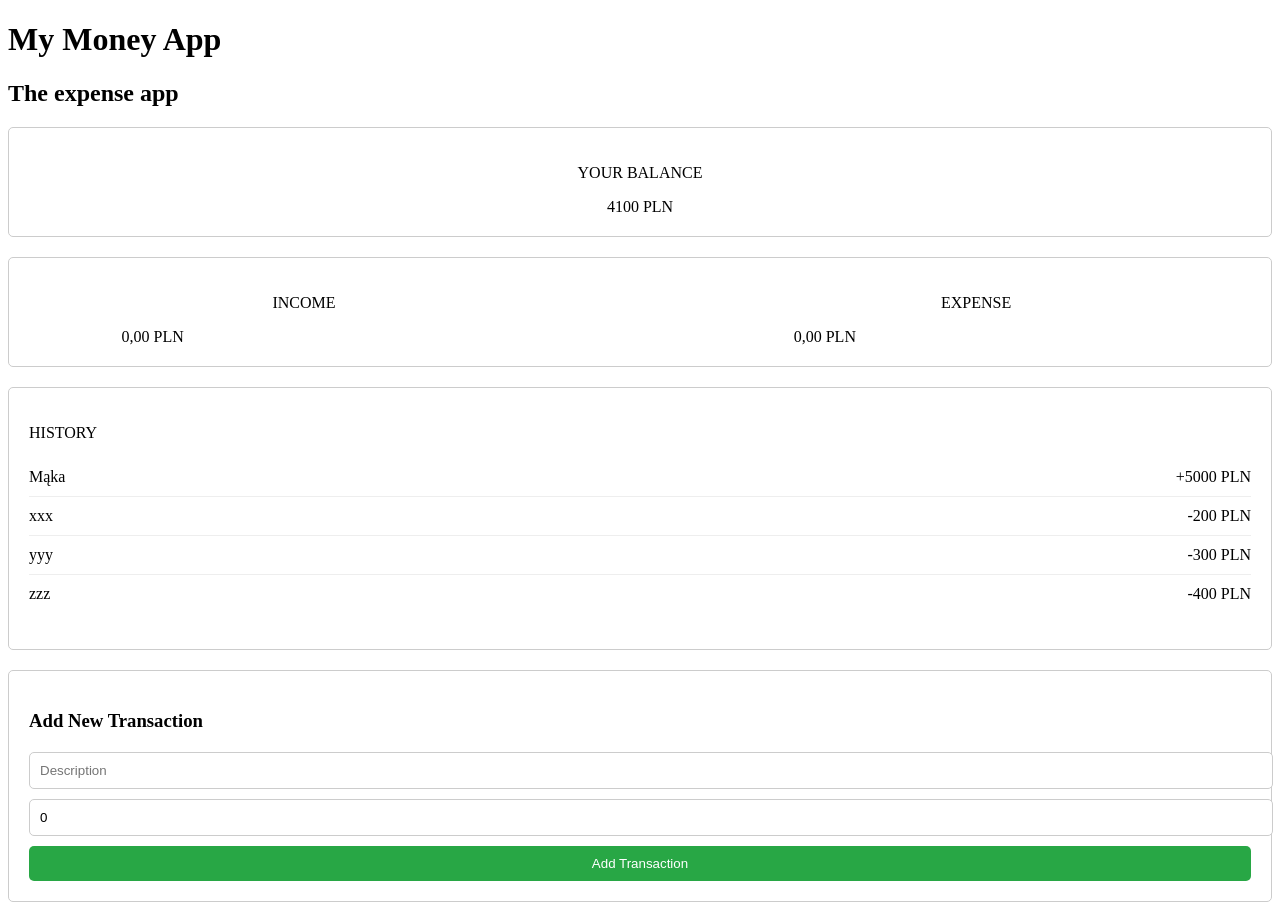
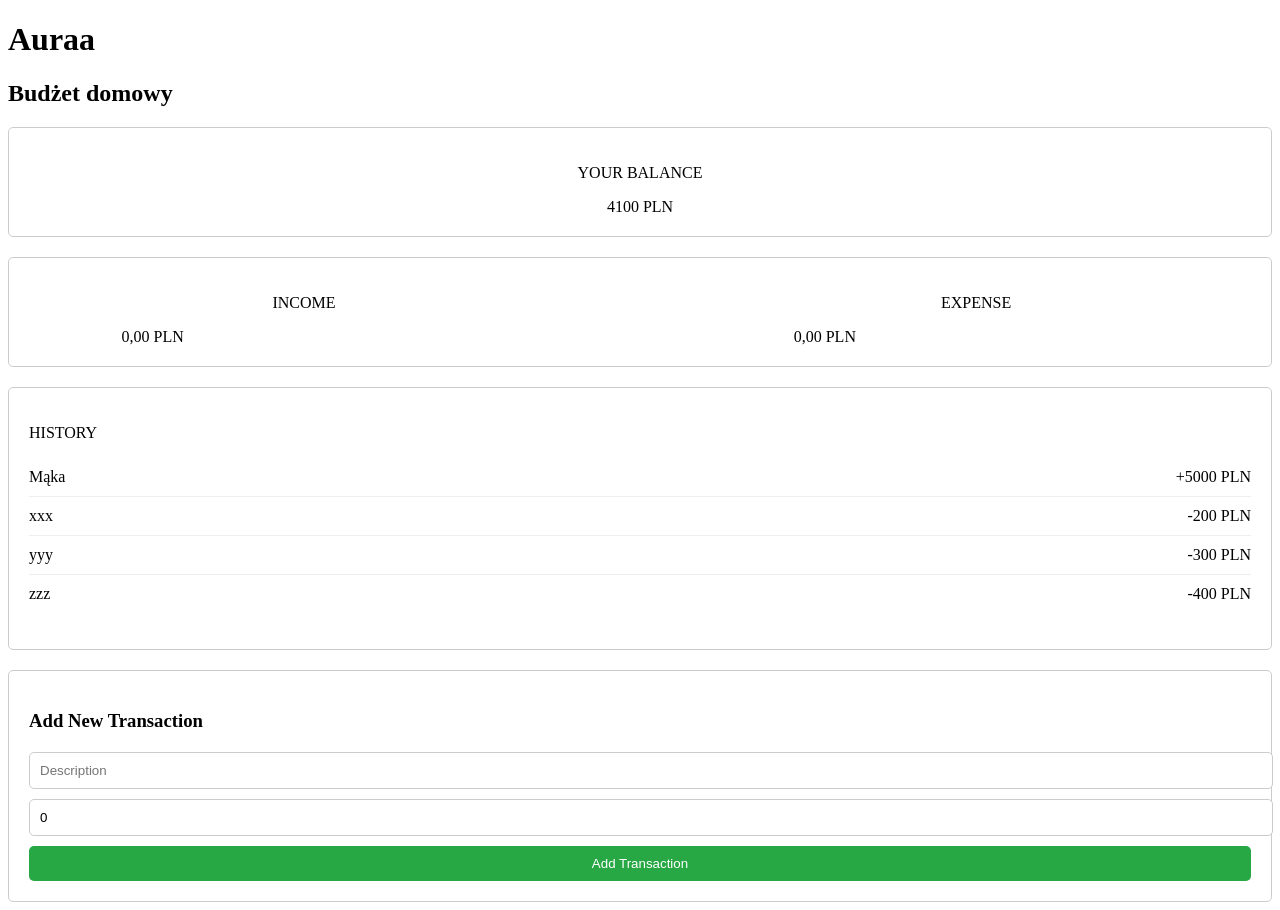
Before and after one commit to sobi3ch/mymoney, a Vue app: page / in a window 1280 px wide. Built offline with nearby package versions, Linux system fonts and the light colour scheme.

Commit message:
Make dynamic app subtitle

```diff
--- a/src/App.vue
+++ b/src/App.vue
@@ -9,6 +9,7 @@ import type { Transaction } from './types/types'
 import { ref, computed, inject } from 'vue'
 
 const appTitle = inject<string>('appTitle')
+const appSubtitle = inject<string>('appSubtitle')
 
 const transactions = ref<Transaction[]>([
   { id: 1, description: 'Mąka', amount: 5000 },
@@ -23,7 +24,7 @@ const totalBalance = computed(() => {
 </script>
 
 <template>
-  <AppHeader :appTitle="appTitle" />
+  <AppHeader :appTitle="appTitle" :appSubtitle="appSubtitle" />
   <AppBalance :balance="totalBalance" />
   <IncomeExpense />
   <TransactionList :transactions="transactions" />
--- a/src/components/AppHeader.vue
+++ b/src/components/AppHeader.vue
@@ -1,10 +1,11 @@
 <script setup lang="ts">
 const props = defineProps<{
   appTitle: string | undefined
+  appSubtitle: string | undefined
 }>()
 </script>
 
 <template>
   <h1>{{ props.appTitle }}</h1>
-  <h2>The expense app</h2>
+  <h2>{{ props.appSubtitle }}</h2>
 </template>
--- a/src/main.ts
+++ b/src/main.ts
@@ -1,6 +1,7 @@
 import { createApp } from 'vue'
 import App from './App.vue'
 
-const appTitle = 'My Money App'
+const appTitle = 'Auraa'
+const appSubtitle = 'Budżet domowy'
 document.title = appTitle
-createApp(App).provide('appTitle', appTitle).mount('#app')
+createApp(App).provide('appTitle', appTitle).provide('appSubtitle', appSubtitle).mount('#app')
```
